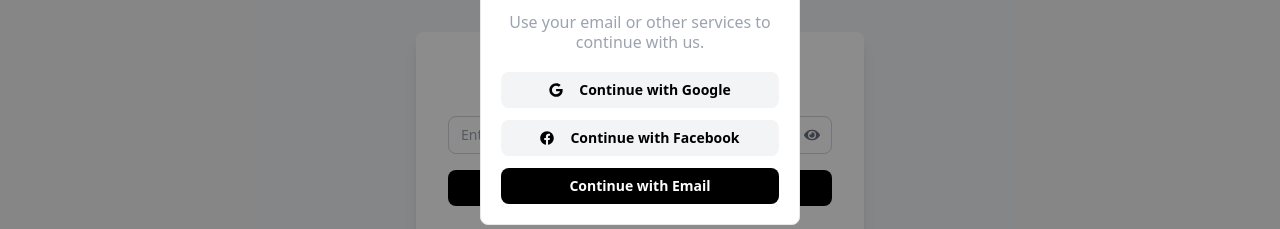
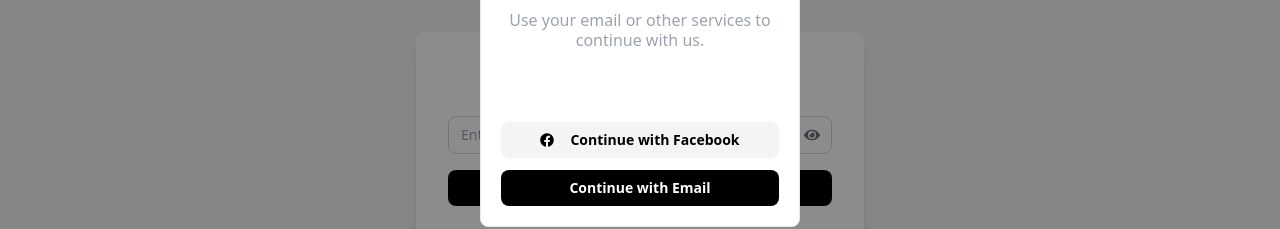
Before and after one commit to Anky9972/colorpalette, a React (Create React App) app: page /reset-password/1 in a window 1280 px wide. Both pictures are taken after a click on the button "Sign in". Shown: the part 322-551 px from the top of the page. Built offline with nearby package versions, Linux system fonts and the light colour scheme; no server answers.

Commit message:
google oauth for user auth

```diff
--- a/package.json
+++ b/package.json
@@ -3,6 +3,7 @@
   "version": "0.1.0",
   "private": true,
   "dependencies": {
+    "@react-oauth/google": "^0.12.1",
     "@testing-library/jest-dom": "^6.6.3",
     "@testing-library/react": "^16.0.1",
     "@testing-library/user-event": "^14.5.2",
--- a/src/App.js
+++ b/src/App.js
@@ -57,7 +57,7 @@
             <Route path="/generate" element={<Generate />} />
             <Route path="/extract" element={<ColorExtract />} />
             <Route path="/gradient-generate" element={<GradientColor />} />
-            <Route path="/image-picker" element={<ImagePicker />} />
+            {/* <Route path="/image-picker" element={<ImagePicker />} /> */}
             <Route path="/forgot" element={<ForgotPassword />} />
             <Route path="/contrast-checker" element={<ColorContrastChecker />} />
             <Route path="/colors" element={<Colors />} />
--- /dev/null
+++ b/src/components/authentication/GoogleOAuth.jsx
@@ -0,0 +1,50 @@
+import React, { useContext } from 'react';
+import { GoogleLogin } from '@react-oauth/google';
+import axios from 'axios';
+import { Authentication } from '../../context/Authentication';
+import toast from 'react-hot-toast';
+import { saveToken, } from '../../components/AuthService';
+const GoogleOAuthComponent = () => {
+  const {setIsLoggedIn,setUserId} = useContext(Authentication);
+
+  const handleSuccess = async (credentialResponse) => {
+    try {
+      const response = await axios.post('https://colorpalettebackend.onrender.com/api/v1/google', {
+        credential: credentialResponse.credential
+      }
+      );
+
+      localStorage.setItem('userId', JSON.stringify(response.data.user));
+      setIsLoggedIn(true);
+      saveToken(response.data.token);
+      toast.success("Successfully Logged In");
+      setUserId(response.data.userId);
+    } catch (error) {
+      console.error('Authentication failed', error.response?.data || error.message);
+
+      toast.error('Login failed. Please try again.');
+    }
+  };
+
+  const handleError = () => {
+    console.error('Google Login Failed');
+    toast.error('Google Login Failed. Please try again.');
+  };
+
+  return (
+    <div className="google-oauth-container">
+      <GoogleLogin
+        onSuccess={handleSuccess}
+        onError={handleError}
+        client_id={process.env.REACT_APP_GOOGLE_CLIENT_ID}
+        text="Continue with"
+        shape="rectangular"
+        width="280"
+        theme="filled_blue"
+        className="google-oauth-button"
+      />
+    </div>
+  );
+};
+
+export default GoogleOAuthComponent;
--- a/src/context/Authentication.js
+++ b/src/context/Authentication.js
@@ -241,7 +241,8 @@
     fullPalette,
     handleLogout,
     removeToken,
-    loading
+    loading,
+    setUserId
   };
 
   return (
--- a/src/pages/Auth.jsx
+++ b/src/pages/Auth.jsx
@@ -5,12 +5,12 @@
 import { FaFacebook, FaGoogle } from "react-icons/fa";
 import SignIn from "../components/authentication/SignIn";
 import ForgotPassword from "./ForgotPassword";
+import GoogleOAuthComponent from "../components/authentication/GoogleOAuth";
 
 const Auth = () => {
   const { signin, signup, setSignin, setSignup, isLoggedIn } = useContext(Authentication);
   const [showForm, setShowForm] = useState(false);
   const [forgotPassword, setForgotPassword] = useState(false);
-
   useEffect(() => {
     if (isLoggedIn) {
       handleClose();
@@ -74,9 +74,10 @@
                   <div className="w-full text-center text-gray-400 leading-tight">Use your email or other services to continue with us.</div>
                 </div>
                 <div className="w-full flex flex-col gap-3">
-                  <button className="w-full py-2 bg-gray-100 rounded-lg text-sm font-semibold flex items-center justify-center gap-4">
-                    <FaGoogle /> Continue with Google
-                  </button>
+                  {/* <button className="w-full py-2 bg-gray-100 rounded-lg text-sm font-semibold flex items-center justify-center gap-4"> */}
+                    {/* <FaGoogle /> Continue with Google */}
+                    <GoogleOAuthComponent/>
+                  {/* </button> */}
                   <button className="w-full py-2 bg-gray-100 rounded-lg text-sm font-semibold flex items-center justify-center gap-4">
                     <FaFacebook /> Continue with Facebook
                   </button>
```
Also changed, not shown: src/index.js (+14 -14 lines), 2 other files (tests, documents, lock files or other folders).
